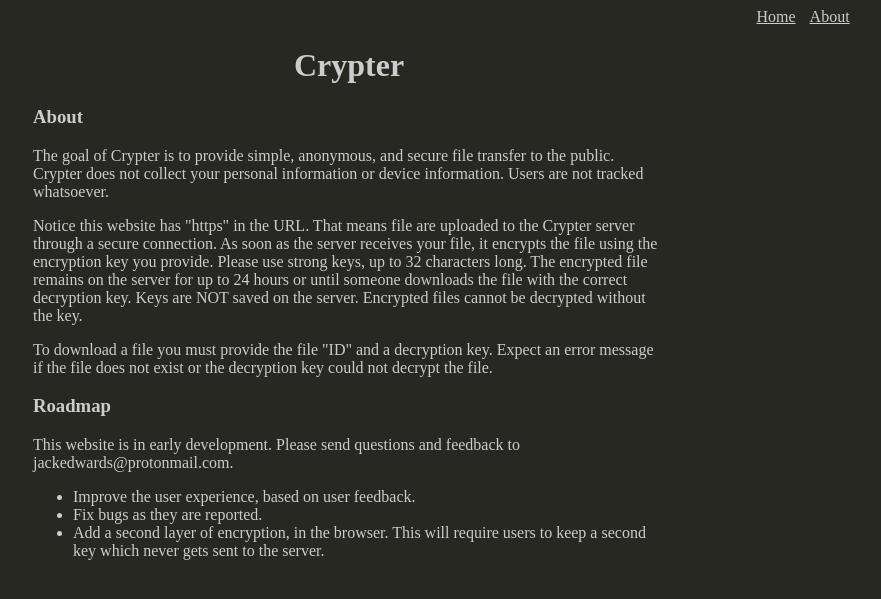
After one commit to Jack-Edwards/encrypted-file-project, a Flask app: page /about in a window 1280 px wide. The commit adds this page. Shown: the top 599 px of the page, without its empty margins (291-1172 px from the left). Run offline with Flask 2, Linux system fonts and the light colour scheme.

Commit message:
Delete stale files; Add About page;

```diff
--- a/app/app.py
+++ b/app/app.py
@@ -2,6 +2,9 @@ from pathlib import Path
 from modules import settings, disk
 from flask import Flask, render_template
 from flask_sqlalchemy import SQLAlchemy
+from apscheduler.schedulers.background import BackgroundScheduler
+from datetime import datetime, timedelta
+import shutil
 import os
 
 # Load settings
@@ -22,6 +25,24 @@ from entities import File
 db.create_all()
 app.config['database'] = db
 
+def delete_stale_files():
+    files = File.query.filter(File.created + timedelta(days=1) <= datetime.utcnow()).all()
+    for file in files:
+        print('Deleting file: ' + file.id)
+        file_dir = os.path.join(app.config['crypter_config']['PATH']['Files'], file.id)
+        try:
+            shutil.rmtree(file_dir)
+        except FileNotFoundError:
+            continue
+        db.session.delete(file)
+
+    if (len(files) > 0):
+        db.session.commit()
+
+scheduler = BackgroundScheduler(daemon=True)
+scheduler.add_job(delete_stale_files, 'interval', minutes=5)
+scheduler.start()
+
 @app.route('/', methods=['GET'])
 def index():
     gb_allocated = int(app.config['crypter_config']['APP']['StorageLimit'])
@@ -39,6 +60,10 @@ def index():
                             bytesDiskRemaining=nice_bytes_remaining,
                             bytesDiskAllocated=f'{round(gb_allocated, 2)} GB')
 
+@app.route('/about', methods=['GET'])
+def about():
+    return render_template('about.html')
+
 from routes import file_routes
 app.register_blueprint(file_routes, url_prefix='/file')
 
--- a/app/entities/file.py
+++ b/app/entities/file.py
@@ -19,7 +19,7 @@ class File(db.Model):
     name = db.Column(db.String, nullable=False)
     nonce = db.Column(db.String, nullable=False)
     tag = db.Column(db.String, nullable=False)
-    created = db.Column(db.String, nullable=False, default=str(datetime.utcnow()))
+    created = db.Column(db.DateTime, nullable=False, default=datetime.utcnow())
 
     def __init__(self, name):
         self.id = str(uuid.uuid4())
--- a/app/static/css/styles.css
+++ b/app/static/css/styles.css
@@ -106,3 +106,19 @@
     display: block;
     height: 0px;
 }
+
+.link {
+    color: #cccccc;
+    padding: 5px;
+}
+
+.nav {
+    text-align: right;
+    margin-right: 10%;
+}
+
+.text-block {
+    text-align: left;
+    margin-left: 25%;
+    margin-right: 25%;
+}
--- /dev/null
+++ b/app/templates/about.html
@@ -0,0 +1,50 @@
+<!DOCTYPE html>
+<html lang="en">
+    <head>
+        <meta charset="UTF-8">
+        <title>Crypter</title>
+        <link rel="stylesheet" href="{{ url_for('static', filename='css/styles.css') }}">
+        <script src="{{ url_for('static', filename='js/scripts.js') }}" type="text/javascript"></script>
+    </head>
+    <body class="center-text bg-dark fg-light">
+        <div class="nav">
+            <a class="link" href="/">Home</a>
+            <a class="link" href="/about">About</a>
+        </div>
+        <h1>Crypter</h1>
+        <div class="text-block">
+            <h3>About</h3>
+            <p>
+                The goal of Crypter is to provide simple, anonymous, and secure file transfer to the public.
+                Crypter does not collect your personal information or device information.  Users are not tracked whatsoever.
+            </p>
+            <p>
+                Notice this website has "https" in the URL.  That means file are uploaded to the Crypter server through a secure connection.
+                As soon as the server receives your file, it encrypts the file using the encryption key you provide.  Please use strong keys, up to 32 characters long.
+                The encrypted file remains on the server for up to 24 hours or until someone downloads the file with the correct decryption key.
+                Keys are NOT saved on the server.  Encrypted files cannot be decrypted without the key.
+            </p>
+            <p>
+                To download a file you must provide the file "ID" and a decryption key.
+                Expect an error message if the file does not exist or the decryption key could not decrypt the file.
+            </p>
+            <h3>
+                Roadmap
+            </h3>
+            <p>
+                This website is in early development.  Please send questions and feedback to jackedwards@protonmail.com.
+            </p>
+            <ul>
+                <li>
+                    Improve the user experience, based on user feedback.
+                </li>
+                <li>
+                    Fix bugs as they are reported.
+                </li>
+                <li>
+                    Add a second layer of encryption, in the browser. This will require users to keep a second key which never gets sent to the server.
+                </li>
+            </ul>
+        </div>
+    </body>
+</html>
--- a/app/templates/index.html
+++ b/app/templates/index.html
@@ -7,6 +7,10 @@
         <script src="{{ url_for('static', filename='js/scripts.js') }}" type="text/javascript"></script>
     </head>
     <body class="center-text bg-dark fg-light">
+        <div class="nav">
+            <a class="link" href="/">Home</a>
+            <a class="link" href="/about">About</a>
+        </div>
         <h1>Crypter</h1>
         <div class="flexbox">
             <div class="margin-5 padding-5 border-light">
```
